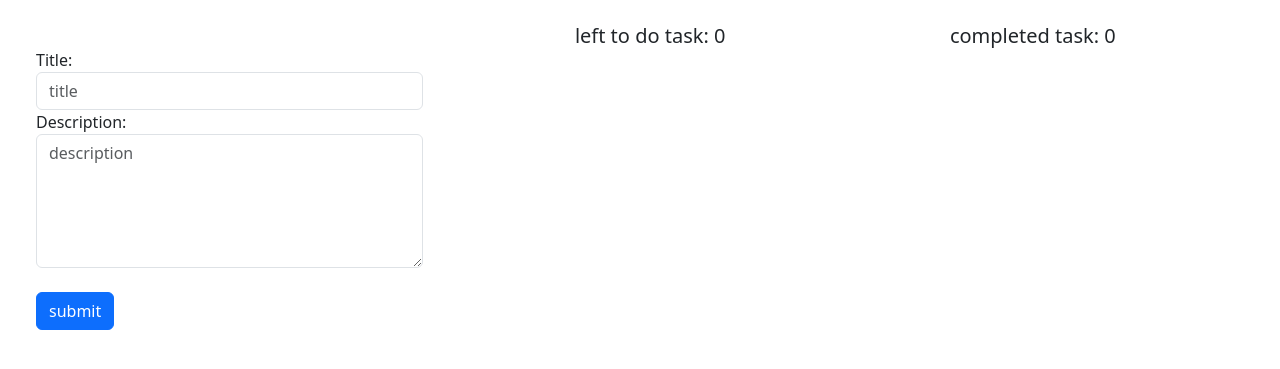
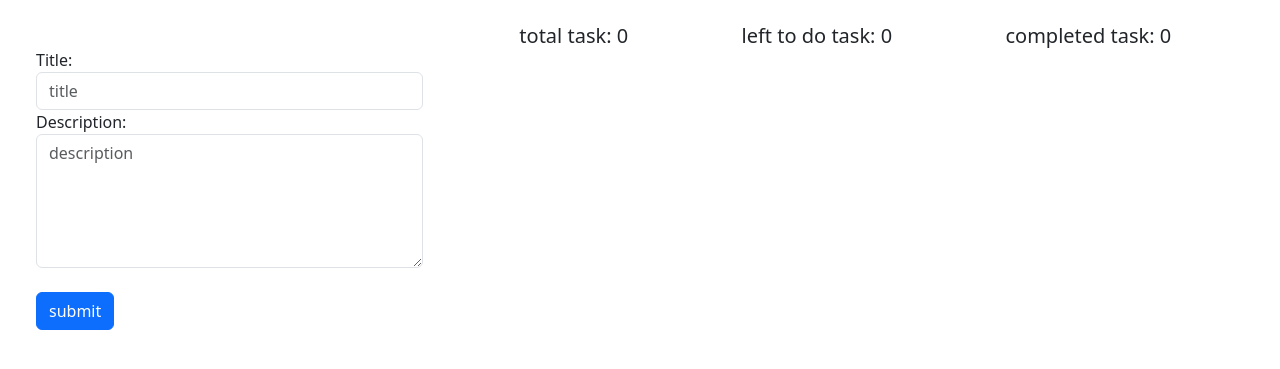
Before and after one commit to Prakash5209/todo-django, a Django app: page / in a window 1280 px wide. Shown: the part 56-425 px from the top of the page. Run offline with Django 4.2, Linux system fonts and the light colour scheme; the visitor is signed in with stand-in values (Sample User, id 1); data that the repository does not hold is empty; some libraries are stand-ins or nearby versions.

Commit message:
total_task

```diff
--- a/task/models.py
+++ b/task/models.py
@@ -16,7 +16,7 @@ class Task(TimeStampModel):
     user=models.ForeignKey(settings.AUTH_USER_MODEL,on_delete=models.CASCADE,blank=True,null=True)
     title=models.CharField(max_length=100)
     description=models.TextField()
-    is_completed=models.BooleanField(default=True)
+    is_completed=models.BooleanField(default=False)
     # status = models.CharField(max_length = 255,choices = Status.choices,default="Status.NOF_FINISHED")
 
     def __str__(self):
--- a/task/templates/task.html
+++ b/task/templates/task.html
@@ -21,7 +21,8 @@
         </div>
         <div class="col-md-8">
             <div class="py-4 px-3 d-flex justify-content-around">
-                <p class="h5">left to do task: {{total_task}}</p>
+                <p class="h5">total task: {{total_task}}</p>
+                <p class="h5">left to do task: {{left_to_do_task}}</p>
                 <p class="h5">completed task: {{completed_task}}</p>
             </div>
             <ol class="list-group list-group-flush" type="1">
@@ -38,10 +39,10 @@
                         <div class="">
                             {% if task.is_completed == True %}
                                 <a class="btn btn-success btn-sm {% if task.is_completed == True %}disabled{% endif %}" href="{% url 'task:toggle' task.id%}">{% if task.is_completed == False %} incomplete {% else %} completed {% endif %}</a>
-                                <a class="btn btn-secondary btn-sm {% if task.is_completed == True %}disabled{% endif %}" href="{% url 'task:edit_task' task.id %}">Edit</a>
+                                <a class="btn btn-primary btn-sm {% if task.is_completed == True %}disabled{% endif %}" href="{% url 'task:edit_task' task.id %}">Edit</a>
                             {% else %}
                                 <a class="btn btn-success btn-sm" href="{% url 'task:toggle' task.id%}">{% if task.is_completed == False %} incomplete {% else %} completed {% endif %}</a>
-                                <a class="btn btn-secondary btn-sm" href="{% url 'task:edit_task' task.id %}">Edit</a>
+                                <a class="btn btn-primary btn-sm" href="{% url 'task:edit_task' task.id %}">Edit</a>
                             {% endif %}
                             <a class="btn btn-danger btn-sm" href="{% url 'task:delete_task' task.id %}">Delete</a>
                         </div>
--- a/task/views.py
+++ b/task/views.py
@@ -14,9 +14,9 @@ from task.forms import Task_form
 
 @login_required
 def TaskClassView(request):
+    left_to_do_task = len(Task.objects.filter(is_completed = False,user = request.user))
     total_task = len(Task.objects.filter(user = request.user))
     completed_task = len(Task.objects.filter(is_completed = True, user = request.user))
-    print(completed_task)
     vari = Task.objects.filter(user = request.user) if request.user.is_authenticated else None
     form = Task_form(request.POST or None)
     if form.is_valid():
@@ -25,7 +25,7 @@ def TaskClassView(request):
         obj.save()
         messages.add_message(request,messages.SUCCESS,'new task added')
         return redirect('task:TaskClassView')
-    context = {'object_list':vari,'form':form,'total_task':total_task,'completed_task':completed_task}
+    context = {'object_list':vari,'form':form,'left_to_do_task':left_to_do_task,'completed_task':completed_task,'total_task':total_task}
     return render(request,'task.html',context)
 
 # @login_required
```
